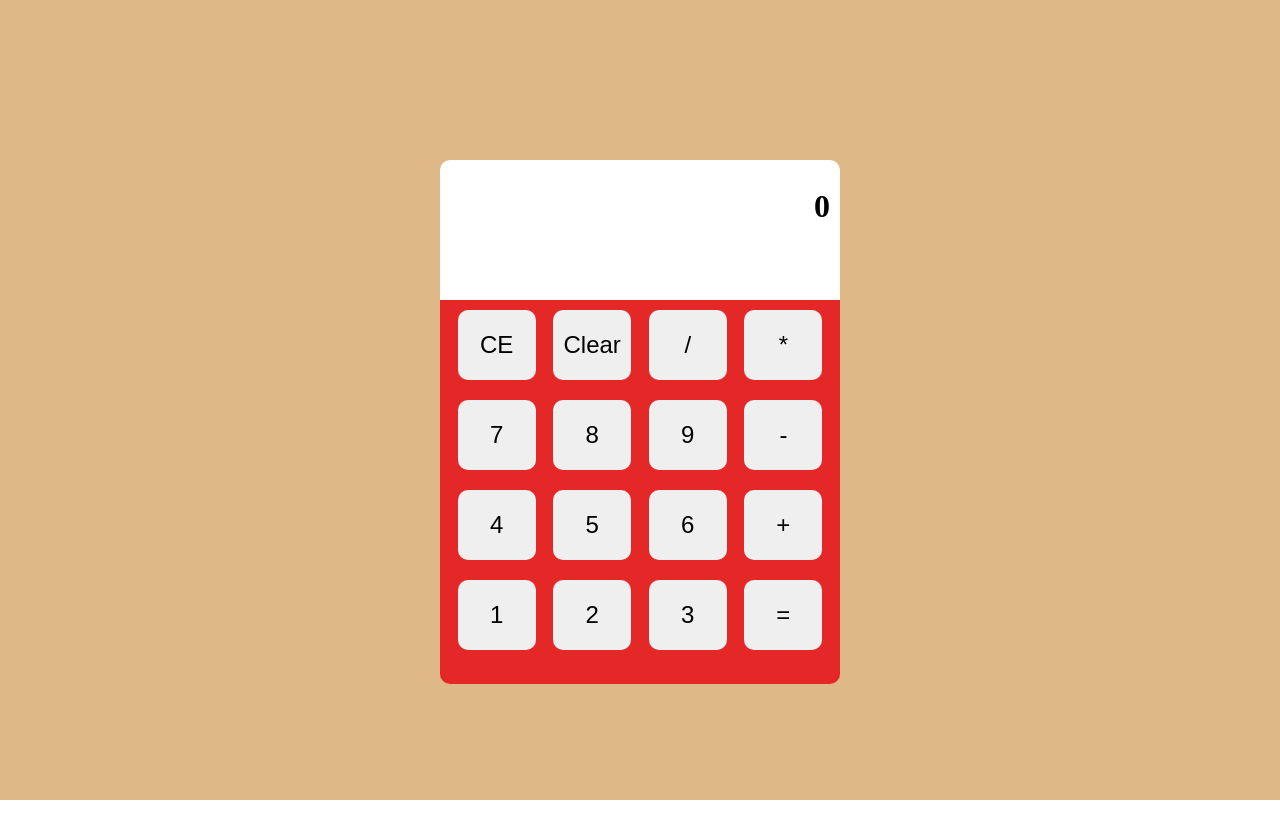
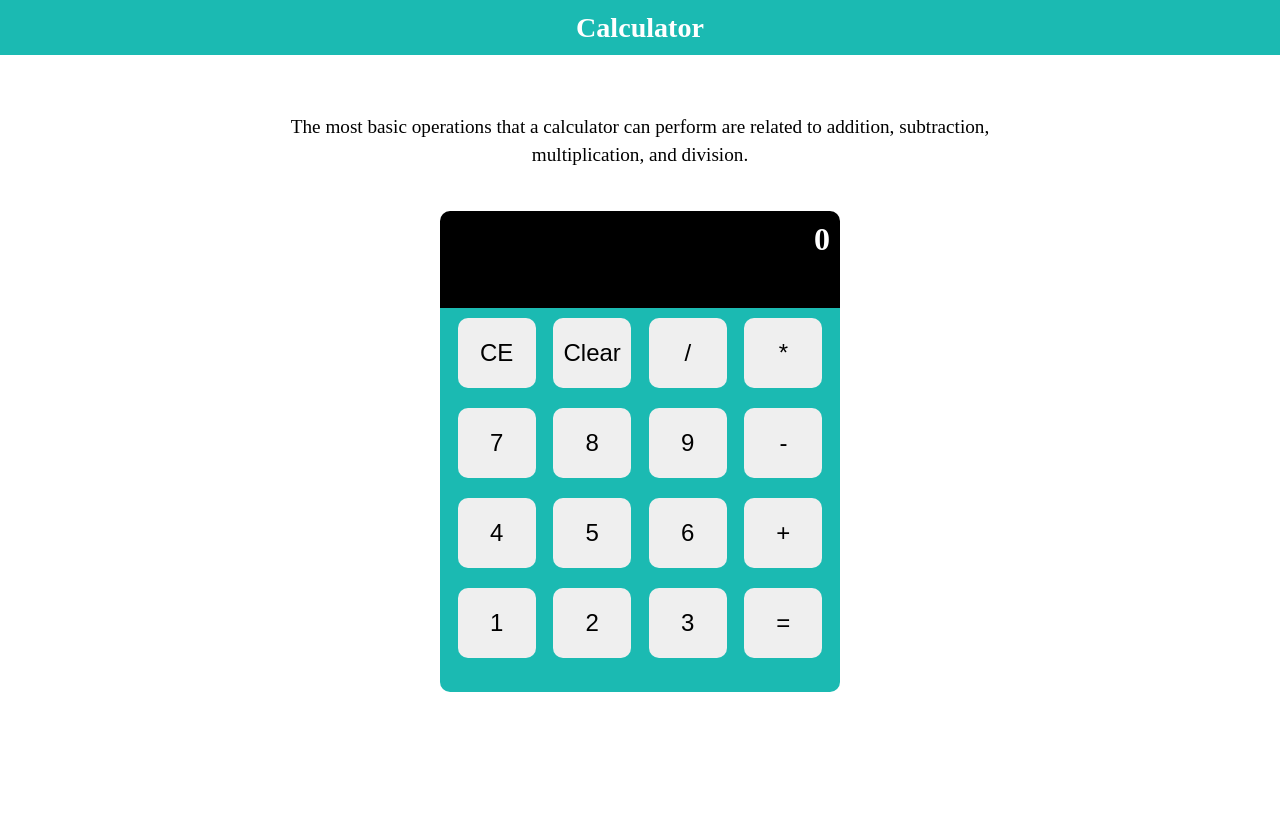
Before and after one commit to pavanyadavk/calculator, a React (Create React App) app: page / in a window 1280 px wide. Shown: the top 838 px of the page. Before the commit the page ends 800 px from the top, so only its background shows below. Built offline with nearby package versions, Linux system fonts and the light colour scheme.

Commit message:
refactoring

```diff
--- a/src/App.css
+++ b/src/App.css
@@ -3,12 +3,21 @@
   padding: 0;
 }
 
-.App {
-  background-color: burlywood;
+.container {
   height: 100vh;
   display: flex;
-  justify-content: center;
   align-items: center;
+  flex-direction: column;
+  gap: 2em;
+  margin-top: 3em;
+}
+
+.container p{
+  max-width: 700px;
+  font-size: 1.2em;
+  line-height: 28px;
+  text-align: center;
+  margin: 10px;
 }
 
 .calcCard{
--- a/src/App.js
+++ b/src/App.js
@@ -1,6 +1,7 @@
 import React, { useState } from "react";
-import CalcDisplay from "./calcDisplay";
-import CalcKeyboard from "./calcKeyboard";
+import CalcDisplay from "./components/calcDisplay";
+import CalcKeyboard from "./components/calcKeyboard";
+import Header from "./components/header";
 import "./App.css";
 
 function App() {
@@ -32,10 +33,17 @@ function App() {
   console.log("result  ::  ", result);
 
   return (
-    <div className="App">
-      <div className="calcCard">
-        <CalcDisplay inputValues={inputValues} result={result} />
-        <CalcKeyboard handleClick={handleClick} />
+    <div>
+      <Header title="Calculator" />
+      <div className="container">
+        <p>
+          The most basic operations that a calculator can perform are related to
+          addition, subtraction, multiplication, and division.
+        </p>
+        <div className="calcCard">
+          <CalcDisplay inputValues={inputValues} result={result} />
+          <CalcKeyboard handleClick={handleClick} />
+        </div>
       </div>
     </div>
   );
--- a/src/calcDisplay/calcDisplay.css
+++ b/src/components/calcDisplay/calcDisplay.css
@@ -1,6 +1,8 @@
 .calcDisplay{
-    background-color: white;
-    height: 25%;
+    /* background-color: rgb(102, 235, 229); */
+    background-color: black;
+    color: white;
+    height: 16%;
     padding: 10px;
     text-align: right;
     border-top-left-radius: 10px;
--- a/src/calcDisplay/index.js
+++ b/src/components/calcDisplay/index.js
@@ -5,7 +5,6 @@ const CalcDisplay = ({ inputValues = "", result = "" }) => {
   return (
     <div className="calcDisplay">
       <h1 className="calc">{inputValues}</h1>
-      <br />
       <h1 className="result">
         {!result
           ? 0
--- a/src/calcKeyboard/calcKeyboard.css
+++ b/src/components/calcKeyboard/calcKeyboard.css
@@ -2,7 +2,7 @@
     height: 80%;
     border-bottom-left-radius: 10px;
     border-bottom-right-radius: 10px;
-    background-color: rgb(228, 39, 39);
+    background-color: rgb(27, 186, 178);
 }
 
 .btnRow{
--- /dev/null
+++ b/src/components/header/header.css
@@ -0,0 +1,9 @@
+.header {
+  color: white;
+  background-color: rgb(27, 186, 178);
+  height: 55px;
+  font-size: 1.5em;
+  display: flex;
+  justify-content: center;
+  align-items: center;
+}
--- /dev/null
+++ b/src/components/header/index.js
@@ -0,0 +1,12 @@
+import React from "react";
+import "./header.css";
+
+const Header = ({ title = "" }) => {
+  return (
+    <header className="header">
+      <h3>{title}</h3>
+    </header>
+  );
+};
+
+export default Header;
```
Also changed, not shown: src/components/button/button.css (renamed from src/button/button.css), src/components/button/index.js (renamed from src/button/index.js), src/components/calcKeyboard/index.js (renamed from src/calcKeyboard/index.js).
